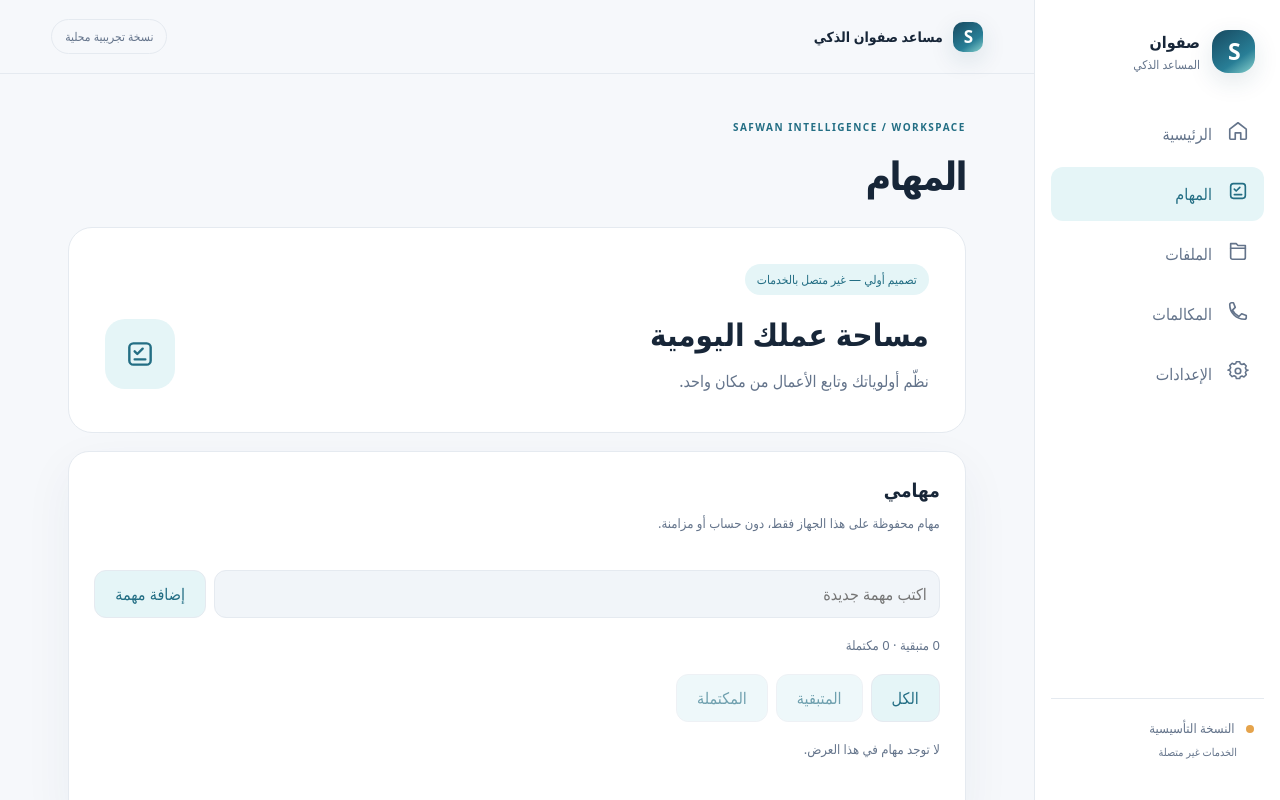
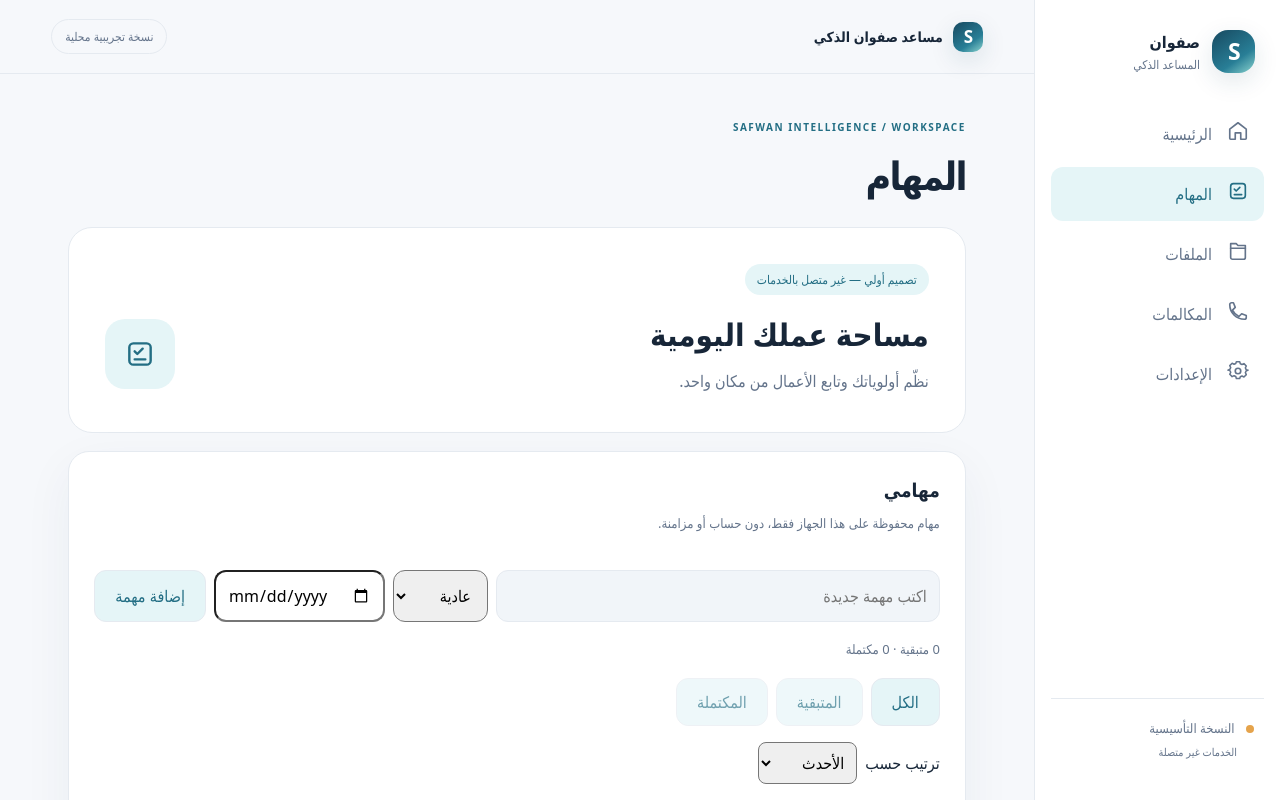
Before and after one commit to safwan5001-source/safwan-smart-assistant, a Next.js app in the folder apps/web/: page / in a window 1280 px wide. Both pictures are taken after a click on the button "المهام". Shown: the top 800 px of the page. Built offline with nearby package versions, Linux system fonts and the light colour scheme.

Commit message:
feat(tasks): local priorities, due dates and sorting

```diff
--- a/apps/web/app/tasks-workspace.tsx
+++ b/apps/web/app/tasks-workspace.tsx
@@ -1,7 +1,7 @@
 "use client";
 import { useEffect, useState } from "react";
 
-type Task = { id: string; title: string; done: boolean; created: number };
+type Task = { id: string; title: string; done: boolean; created: number; priority?: "high"|"normal"|"low"; due?: string };
 const KEY = "safwan-local-tasks-v1";
 const valid = (v: unknown): v is Task => {
   if (!v || typeof v !== "object") return false;
@@ -13,6 +13,9 @@ export default function TasksWorkspace() {
   const [tasks, setTasks] = useState<Task[]>([]);
   const [loaded, setLoaded] = useState(false);
   const [title, setTitle] = useState("");
+  const [priority,setPriority] = useState<"high"|"normal"|"low">("normal");
+  const [due,setDue] = useState("");
+  const [sort,setSort] = useState<"newest"|"priority"|"due">("newest");
   const [filter, setFilter] = useState<"all"|"pending"|"done">("all");
   const [error, setError] = useState("");
   useEffect(() => {
@@ -34,8 +37,8 @@ export default function TasksWorkspace() {
   const add = () => {
     const value = title.trim();
     if (!value) return;
-    setTasks(old => [{id: crypto.randomUUID(), title: value.slice(0, 200), done: false, created: Date.now()}, ...old]);
-    setTitle("");
+    setTasks(old => [{id: crypto.randomUUID(), title: value.slice(0, 200), done: false, created: Date.now(), priority, due:due||undefined}, ...old]);
+    setTitle("");setDue("");setPriority("normal");
   };
   const edit = (task: Task) => {
     const value = window.prompt("تعديل المهمة", task.title);
@@ -47,24 +50,28 @@ export default function TasksWorkspace() {
     if (!window.confirm("حذف هذه المهمة؟")) return;
     setTasks(old => old.filter(t => t.id !== task.id));
   };
-  const shown = tasks.filter(t => filter === "all" || (filter === "done" ? t.done : !t.done));
+  const weight = {high:0,normal:1,low:2};
+  const shown = tasks.filter(t => filter === "all" || (filter === "done" ? t.done : !t.done)).sort((a,b)=>sort==="priority"?(weight[a.priority||"normal"]-weight[b.priority||"normal"]||b.created-a.created):sort==="due"?((a.due||"9999").localeCompare(b.due||"9999")||b.created-a.created):b.created-a.created);
   return <section className="setting-card" aria-label="إدارة المهام" style={{display:"grid",gap:16}}>
     <div><h2>مهامي</h2><p>مهام محفوظة على هذا الجهاز فقط، دون حساب أو مزامنة.</p></div>
     <form onSubmit={e=>{e.preventDefault();add()}} style={{display:"flex",gap:8,flexWrap:"wrap"}}>
       <input aria-label="عنوان مهمة جديدة" maxLength={200} value={title} onChange={e=>setTitle(e.target.value)} placeholder="اكتب مهمة جديدة" style={{flex:"1 1 170px",minWidth:0,padding:12,borderRadius:12,border:"1px solid var(--border)",background:"var(--surface-alt)",color:"var(--text)"}}/>
+      <select aria-label="أولوية المهمة" value={priority} onChange={e=>setPriority(e.target.value as "high"|"normal"|"low")} style={{padding:12,borderRadius:12}}><option value="high">عالية</option><option value="normal">عادية</option><option value="low">منخفضة</option></select>
+      <input type="date" aria-label="تاريخ الاستحقاق" value={due} onChange={e=>setDue(e.target.value)} style={{padding:12,borderRadius:12,maxWidth:"100%"}}/>
       <button type="submit" disabled={!title.trim()} className="secondary-button">إضافة مهمة</button>
     </form>
     <p role="status" style={{margin:0}}>{tasks.filter(t=>!t.done).length} متبقية · {tasks.filter(t=>t.done).length} مكتملة</p>
     <div role="group" aria-label="تصفية المهام" style={{display:"flex",gap:8,flexWrap:"wrap"}}>
       {([{id:"all",label:"الكل"},{id:"pending",label:"المتبقية"},{id:"done",label:"المكتملة"}] as const).map(x=><button key={x.id} aria-pressed={filter===x.id} onClick={()=>setFilter(x.id)} className="secondary-button" style={{opacity:filter===x.id?1:.65}}>{x.label}</button>)}
     </div>
+    <label style={{display:"flex",alignItems:"center",gap:8}}>ترتيب حسب <select aria-label="ترتيب المهام" value={sort} onChange={e=>setSort(e.target.value as "newest"|"priority"|"due")} style={{padding:8,borderRadius:8}}><option value="newest">الأحدث</option><option value="priority">الأولوية</option><option value="due">الاستحقاق</option></select></label>
     {error && <p role="alert">{error}</p>}
     {!shown.length && <p>لا توجد مهام في هذا العرض.</p>}
     <ul style={{padding:0,margin:0,listStyle:"none",display:"grid",gap:10}}>
       {shown.map(t=><li key={t.id} style={{border:"1px solid var(--border)",borderRadius:13,padding:12,display:"flex",gap:8,alignItems:"center",flexWrap:"wrap"}}>
         <label style={{display:"flex",alignItems:"center",gap:10,flex:"1 1 150px",minWidth:0,overflowWrap:"anywhere"}}>
           <input type="checkbox" checked={t.done} onChange={()=>setTasks(old=>old.map(x=>x.id===t.id?{...x,done:!x.done}:x))}/>
-          <span style={{textDecoration:t.done?"line-through":"none"}}>{t.title}</span>
+          <span style={{display:"grid",gap:3}}><span style={{textDecoration:t.done?"line-through":"none"}}>{t.title}</span><small style={{opacity:.75}}>{t.priority==="high"?"أولوية عالية":t.priority==="low"?"أولوية منخفضة":"أولوية عادية"}{t.due?" · الاستحقاق: "+t.due:""}</small></span>
         </label>
         <button className="secondary-button" onClick={()=>edit(t)}>تعديل</button>
         <button className="secondary-button" onClick={()=>remove(t)}>حذف</button>
```
